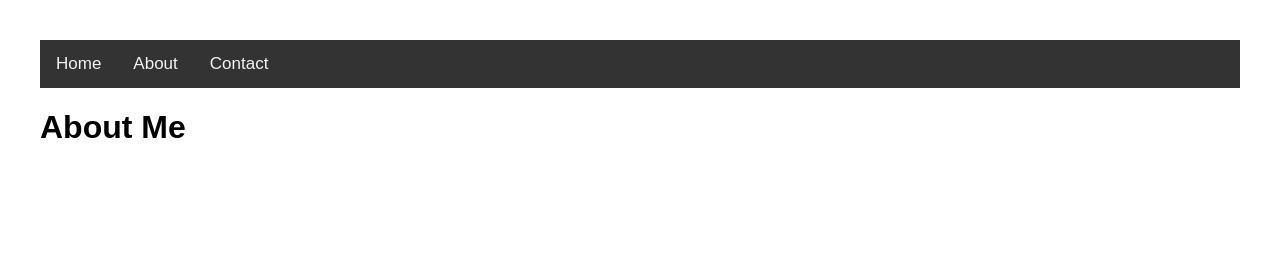
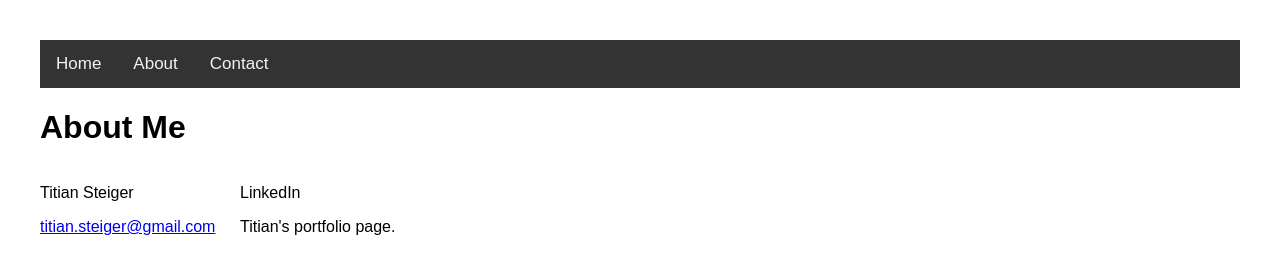
Before and after one commit to ttsteiger/ttsteiger.github.io, a plain HTML site: page about.html in a window 1280 px wide. Drawn offline with Linux system fonts and the light colour scheme.

Commit message:
Pages update.

```diff
--- a/about.html
+++ b/about.html
@@ -17,4 +17,18 @@
 
   </body>
 
+  <footer>
+    <div class="wrapper2">
+      <div>
+        <p>Titian Steiger</p>
+        <p><a href="mailto:titian.steiger@gmail.com">titian.steiger@gmail.com</a>
+      </div>
+
+      <div>
+        <p>LinkedIn</p>
+        <p>Titian's portfolio page.</p>
+      </div>
+    </div>
+  </footer>
+
 </html>
```
Also changed, not shown: contact.html (+14 -0 lines), index.html (+1 -1 lines).
